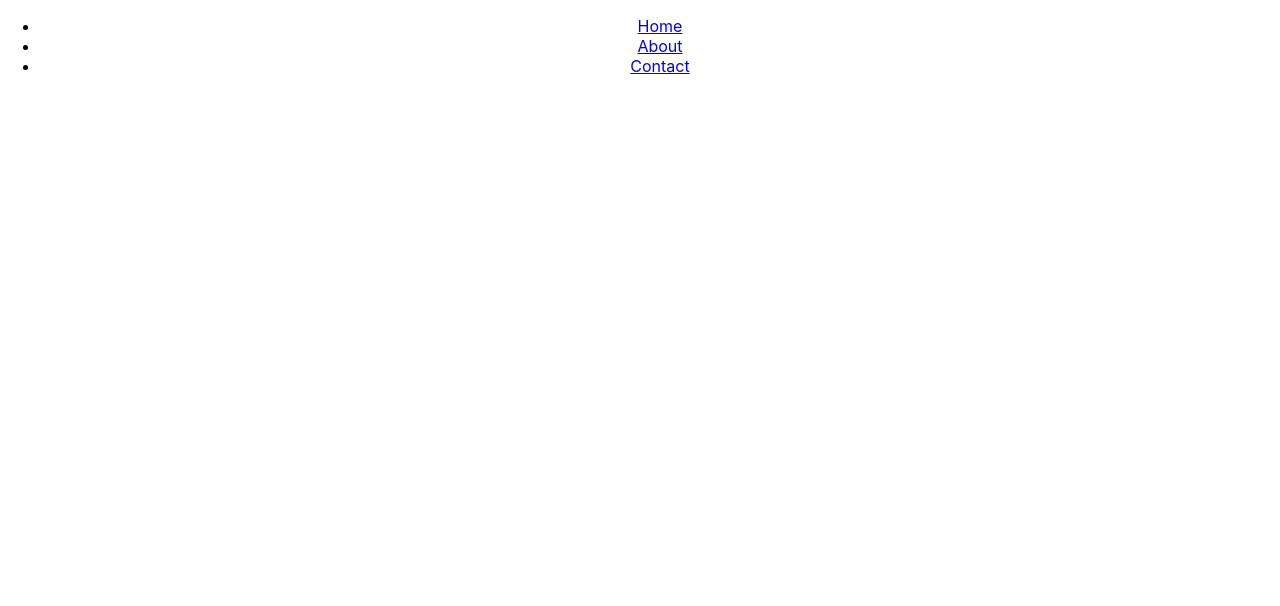
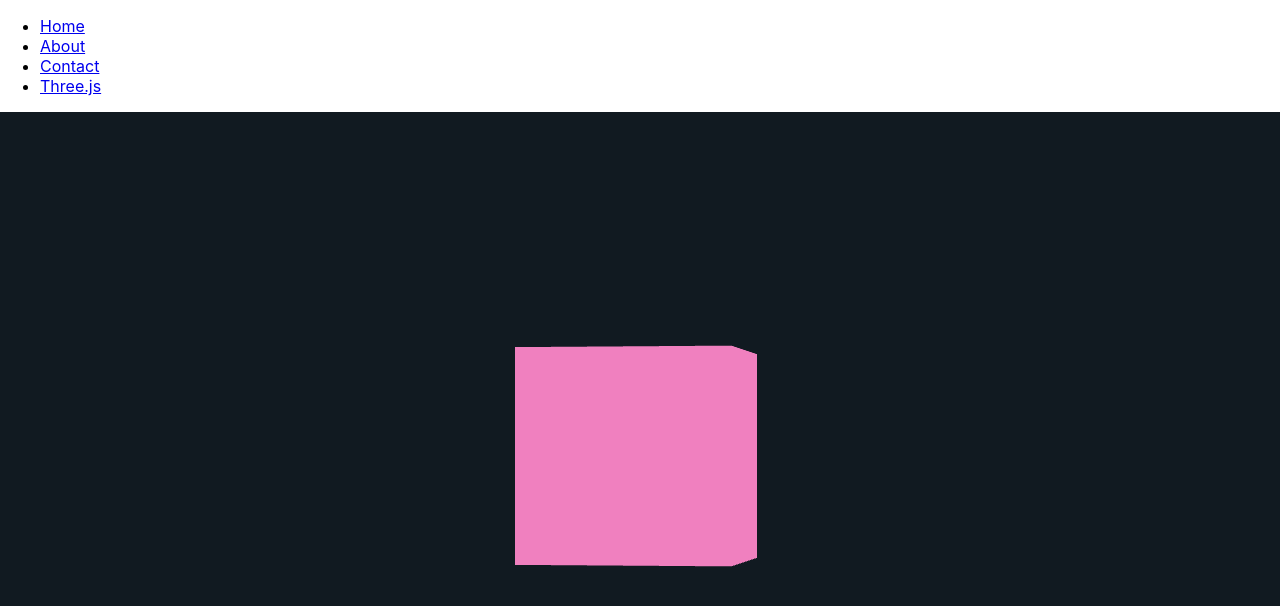
Before and after one commit to Crittecol/cj-portfolio, a React (Create React App) app: page /cj-portfolio/threejs in a window 1280 px wide. Before the commit this address had no page. Shown: the top 606 px of the page. Built offline with nearby package versions, Linux system fonts and the light colour scheme.

Commit message:
Add some flex styling, installed Threejs

```diff
--- a/package.json
+++ b/package.json
@@ -4,6 +4,8 @@
   "version": "0.1.0",
   "private": true,
   "dependencies": {
+    "@react-three/drei": "^9.70.3",
+    "@react-three/fiber": "^8.13.0",
     "@testing-library/jest-dom": "^5.16.5",
     "@testing-library/react": "^13.4.0",
     "@testing-library/user-event": "^13.5.0",
@@ -12,6 +14,7 @@
     "react-dom": "^18.2.0",
     "react-router-dom": "^6.11.2",
     "react-scripts": "5.0.1",
+    "three": "^0.153.0",
     "web-vitals": "^2.1.4"
   },
   "scripts": {
--- a/src/App.css
+++ b/src/App.css
@@ -1,5 +1,14 @@
 .App {
-  text-align: center;
+  position: absolute;
+  top: 0;
+  left: 0;
+  width: 100vw;
+  height: 100vh;
+  overflow: auto;
+  display: flex;
+  flex-direction: column;
+  align-items: stretch;
+  justify-content: start;
 }
 
 .App-logo {
@@ -15,13 +24,21 @@
 
 .App-header {
   background-color: #282c34;
-  min-height: 100vh;
   display: flex;
   flex-direction: column;
   align-items: center;
   justify-content: center;
+  flex-grow: 1;
   font-size: calc(10px + 2vmin);
   color: white;
+}
+
+.Three-container{
+  display: flex;
+  flex-direction: column;
+  align-items: center;
+  justify-content: center;
+  flex-grow: 1;
 }
 
 .App-link {
@@ -32,6 +49,7 @@
   from {
     transform: rotate(0deg);
   }
+
   to {
     transform: rotate(360deg);
   }
--- a/src/App.js
+++ b/src/App.js
@@ -4,6 +4,7 @@ import { Router, Routes, Route, Link } from "react-router-dom";
 import About from './About';
 import Home from './Home';
 import Contact from './Contact';
+import Threejs from './Threejs'
 
 class App extends React.Component {
   render() {
@@ -20,6 +21,9 @@ class App extends React.Component {
               </li>
               <li>
                 <Link to="/contact">Contact</Link>
+              </li>
+              <li>
+                <Link to="/threejs">Three.js</Link>
               </li>
             </ul>
           </nav>
@@ -43,6 +47,12 @@ class App extends React.Component {
                 <Contact/>
               )}
             />
+            <Route
+              path="/threejs"
+              element={(
+                <Threejs/>
+              )}
+            />
             ...
           </Routes>
       </div>
--- a/src/Home.jsx
+++ b/src/Home.jsx
@@ -5,8 +5,8 @@ import logo from './logo.svg';
 class Home extends React.Component {
     render() {
         return (
-            <div className="App">
-                <header className="App-header">
+            <div >
+                <div className="App-header">
                 <img src={logo} className="App-logo" alt="logo" />
                 <p>
                     Edit <code>src/App.js</code> and save to reload.
@@ -19,7 +19,7 @@ class Home extends React.Component {
                 >
                     Learn React
                 </a>
-                </header>
+                </div>
             </div>
 
         );
--- /dev/null
+++ b/src/Threejs.jsx
@@ -0,0 +1,34 @@
+import React from 'react';
+import { Canvas } from '@react-three/fiber';
+import { OrbitControls, Box } from '@react-three/drei';
+
+const divStyle = {
+    color: 'white'
+};
+
+class Threejs extends React.Component {
+
+    render() {
+        return (
+            <div className='Three-container'>
+            <Canvas
+                camera={{ position: [2, 0, 12.25], fov: 15 }}
+                style={{
+                    backgroundColor: '#111a21',
+                    width: '100%',
+                    height: '100%'
+                }}
+            >
+                <ambientLight intensity={1.25} />
+                <ambientLight intensity={0.1} />
+                <directionalLight intensity={0.4} />
+                <Box material-color="hotpink" />
+
+                <OrbitControls />
+            </Canvas>
+            </div>
+        )
+    }
+}
+
+export default Threejs
```
Also changed, not shown: 1 other file (tests, documents, lock files or other folders).
